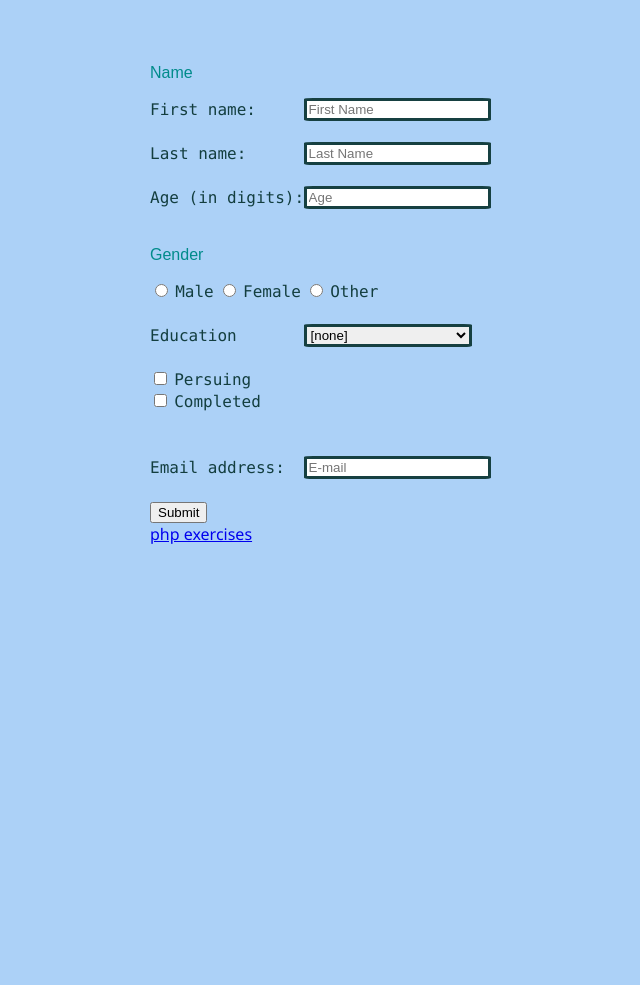
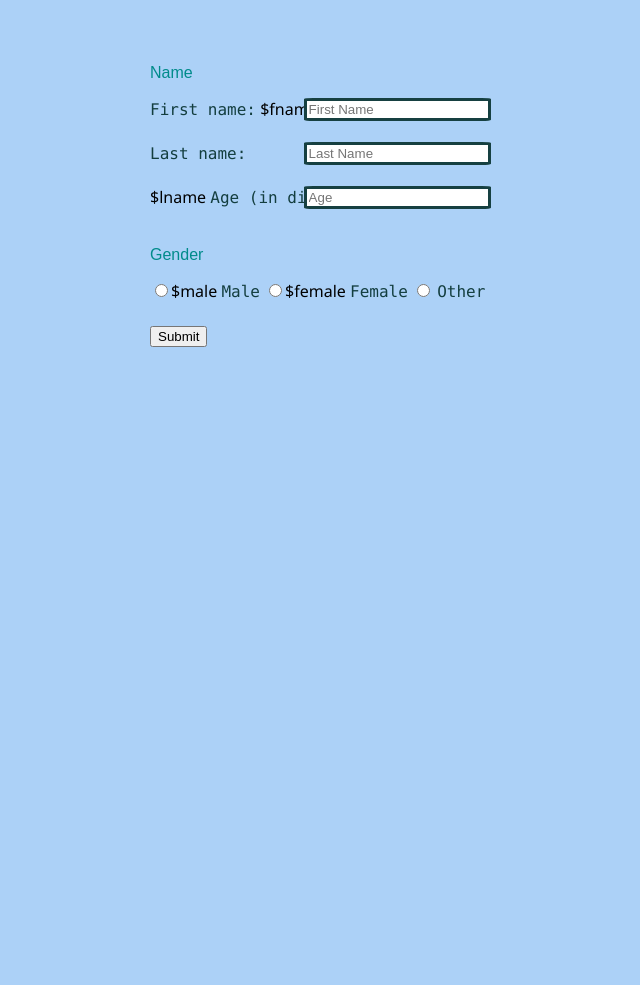
Before and after one commit to Shamik69/project1, a PHP site: page /project1/ in a window 1280 px wide. Shown: the whole page, without its empty margins (106-746 px from the left). After the commit the page ends 347 px from the top, so only its background shows below. Run offline with PHP 8.4, Linux system fonts and the light colour scheme.

Commit message:
Update index.php

```diff
--- a/index.php
+++ b/index.php
@@ -7,28 +7,33 @@
     <link rel="stylesheet" href="css/style0.css">
 </head>
 <body>
-    <form action="" name="test">
+    <form action="form.php" name="test" method="POST">
         <!--name-->
         <p>Name</p>
         <label for="fname" class="lbl">First name:</label>
-        <input type="text" id="fname" name="fname" class="bx" placeholder="First Name"><br><br>
+        <input type="text" id="fname" name="fname" class="bx" placeholder="First Name">$fname
+        <br><br>
         <label for="lname" class="lbl">Last name:</label>
-        <input type="text" id="lname" name="lname" class="bx" placeholder="Last Name"><br><br>
+        <input type="text" id="lname" name="lname" class="bx" placeholder="Last Name"><br><br>$lname
+
+
 
         <!--age-->
-        <label for="fname" class="lbl">Age (in digits):</label>
-        <input type="text" id="age" name="fname" class="bx" min="0" max="100" placeholder="Age"><br><br>
+        <label for="age" class="lbl">Age (in digits):</label>
+        <input type="text" id="age" name="age" class="bx" min="0" max="100" placeholder="Age">$age
+        <br><br>
 
         <!--Gender-->
         <p>Gender</p>
-        <input type="radio" name="male" id="male" class="btn">
+        <input type="radio" name="male" id="male" class="btn">$male
         <label for="male" class="lbl">Male</label>
-        <input type="radio" name="Female" id="Female" class="btn">
+        <input type="radio" name="Female" id="Female" class="btn">$female
         <label for="Female" class="lbl">Female</label>
         <input type="radio" name="Other" id="Other" class="btn">
         <label for="Other" class="lbl">Other</label><br><br>
 
-        <!--Education-->
+        <!--
+        <!--Education
         <label for="edu" class="lbl">Education</label>
         <select name="edu" id="edu" class="bx">
             <option value="null" id= "null">[none]</option>
@@ -39,7 +44,7 @@
         </select>
         <br><br>
 
-        <!--Deegree type-->
+        <!--Deegree type
         <input type="checkbox" name="chk0" id="chk0">
         <label for="chk0" class="lbl">Persuing</label>
         <br>
@@ -47,7 +52,9 @@
         <label for="chk1" class="lbl">Completed</label>
         <br><br><br>
 
-        <!--Email-->
+
+
+        <!--Email
         <label for="mail" class="lbl">Email address: </label>
         <input type="email" name="mail" id="mail" placeholder="E-mail" class="bx"><br><br>
 
@@ -60,6 +67,8 @@
         <!--Submit Button-->
         <input type="submit" value="Submit" id= "Submit">
     </form>
+    <!--
     <a href="http://localhost:81/project1/test-php.php">php exercises</a>
+    -->
 </body>
 </html>
```
